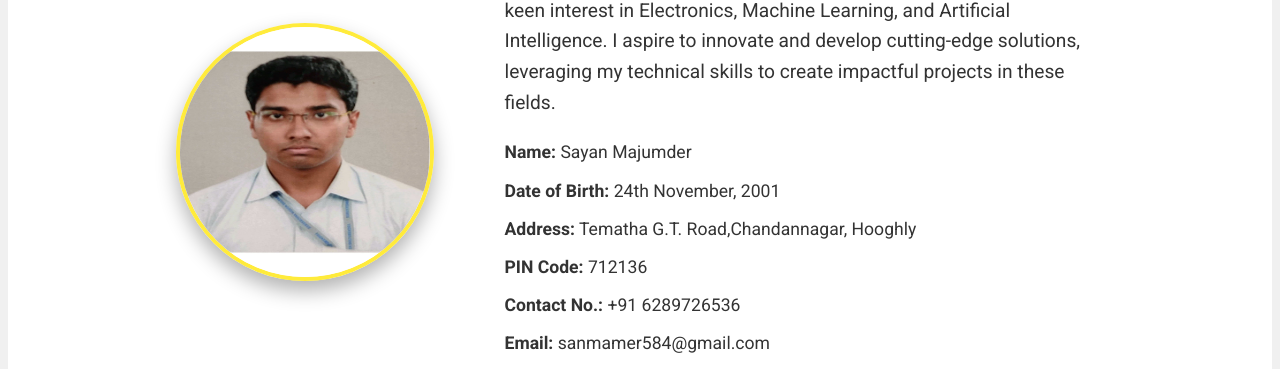
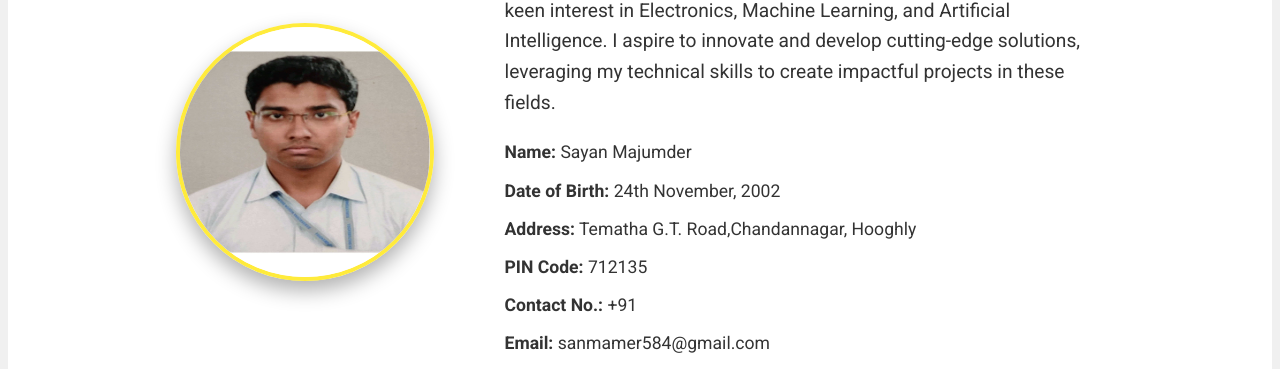
Before and after one commit to Sayan1300/My-Portfolio, a plain HTML site: page index.html in a window 1280 px wide. Shown: the part 1108-1477 px from the top of the page. Drawn offline with Linux system fonts and the light colour scheme.

Commit message:
Update index.html

```diff
--- a/index.html
+++ b/index.html
@@ -44,10 +44,10 @@
                 <p>I'm currently a B.Tech Computer Science Engineering student with a keen interest in Electronics, Machine Learning, and Artificial Intelligence. I aspire to innovate and develop cutting-edge solutions, leveraging my technical skills to create impactful projects in these fields.</p>
                 <ul class="about-info">
                     <li><strong>Name:</strong> Sayan Majumder </li>
-                    <li><strong>Date of Birth:</strong> 24th November, 2001</li>
+                    <li><strong>Date of Birth:</strong> 24th November, 2002</li>
                     <li><strong>Address:</strong> Tematha G.T. Road,Chandannagar, Hooghly</li>
-                    <li><strong>PIN Code:</strong> 712136</li>
-                    <li><strong>Contact No.:</strong> +91 6289726536</li>
+                    <li><strong>PIN Code:</strong> 712135</li>
+                    <li><strong>Contact No.:</strong> +91 </li>
                     <li><strong>Email:</strong> sanmamer584@gmail.com</li>
                 </ul>
                 <a href="#skills" class="btn btn-about">Explore My Skills</a>
```
